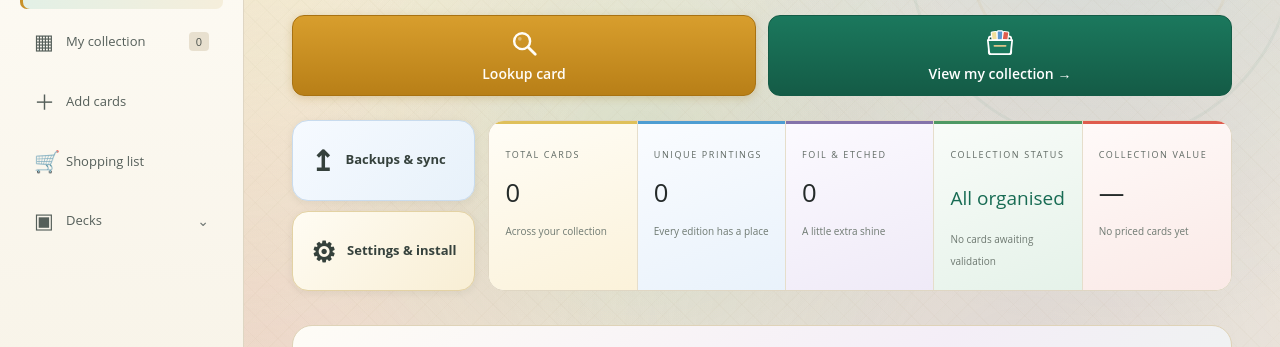
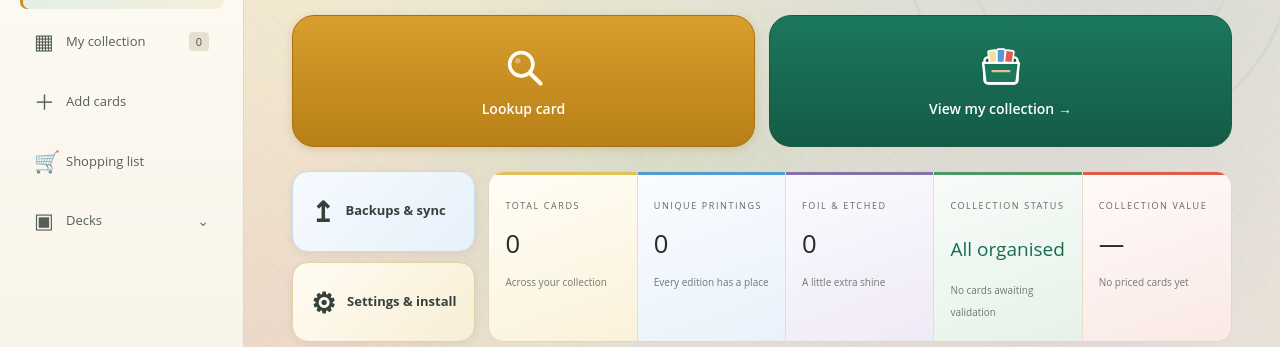
Before and after one commit to cymruan-ian/ManaHorde, a website with bundled scripts: page index.html in a window 1280 px wide. Shown: the part 241-588 px from the top of the page. Built offline with nearby package versions, Linux system fonts and the light colour scheme; no server answers; files whose address does not match are found by name.

Commit message:
Make welcome action buttons squarer with larger icons above text and softer corners

```diff
--- a/styles.css
+++ b/styles.css
@@ -109,9 +109,9 @@ footer{color:#7d8279}dialog{background:#fffdf8;color:#28312d;border-color:#ddd4c
 .commander-guide-section p{margin:0;font-size:12.5px;color:#4a5850}
 .mobile-bottom-nav{display:none}
 .home-page .page-heading{margin-bottom:18px}
-.home-heading-actions{display:grid;grid-template-columns:repeat(2,minmax(0,1fr));gap:12px;margin:0 0 24px}
-.home-heading-actions .button{width:100%;min-height:76px;padding:12px 16px;flex-direction:column;gap:6px;font-size:14px;border-radius:12px}
-.home-btn-icon{width:30px;height:30px;display:block;flex:none}
+.home-heading-actions{display:grid;grid-template-columns:repeat(2,minmax(0,1fr));gap:14px;margin:0 0 24px}
+.home-heading-actions .button{width:100%;min-height:132px;padding:18px 16px;flex-direction:column;justify-content:center;align-items:center;gap:10px;font-size:14px;text-align:center;border-radius:22px;white-space:normal}
+.home-btn-icon{width:44px;height:44px;display:block;flex:none}
 .home-lookup-btn{background:linear-gradient(180deg,#d89e2d,#b87f17);color:#fffdf8;border-color:#a87212;box-shadow:0 2px 8px rgba(168,114,18,.25)}
 .home-lookup-btn:hover{background:linear-gradient(180deg,#c99023,#a77112)}
 .toolbar-toggle{display:inline-flex;align-items:center;gap:6px;font-size:12px;color:#4d5852;white-space:nowrap;cursor:pointer}.toolbar-toggle input{accent-color:#176b53;margin:0}
--- a/sw.js
+++ b/sw.js
@@ -1,4 +1,4 @@
-const CACHE='manahorde-shell-v79';
+const CACHE='manahorde-shell-v80';
 const SHELL=['./','./index.html','./styles.css','./app.js','./core.js','./drive.js','./prices.js','./manifest.webmanifest','./icon.svg','./icon-192.png','./icon-512.png'];
 self.addEventListener('install',e=>{self.skipWaiting();e.waitUntil(caches.open(CACHE).then(c=>c.addAll(SHELL)));});
 self.addEventListener('activate',e=>e.waitUntil(caches.keys().then(keys=>Promise.all(keys.filter(k=>k!==CACHE).map(k=>caches.delete(k)))).then(()=>self.clients.claim())));
```
